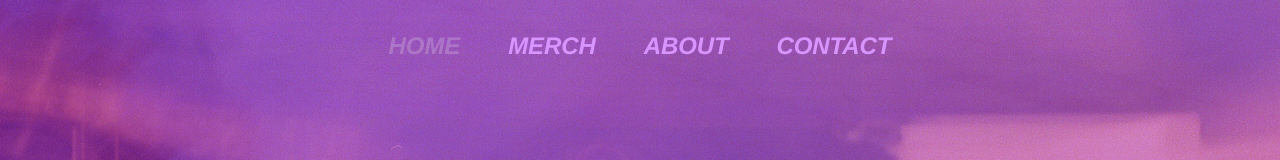
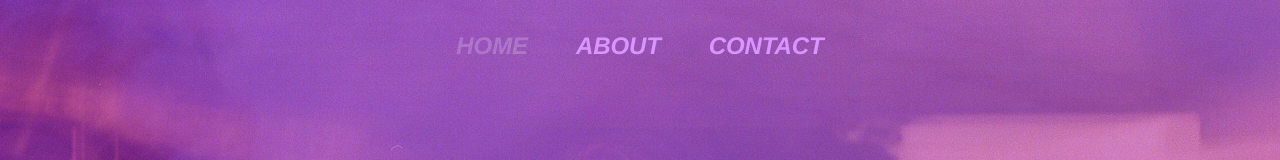
Before and after one commit to stuartleach/loveleach, a React (Create React App) app: page / in a window 1280 px wide. Shown: the top 160 px of the page. Built offline with nearby package versions, Linux system fonts and the light colour scheme.

Commit message:
Update App.js

```diff
--- a/src/components/App.js
+++ b/src/components/App.js
@@ -189,11 +189,6 @@ const App = () => {
 				text: 'Home',
 				page: 'Home',
 			},
-			merch: {
-				url: `http://merch.loveleach.com/`,
-				text: 'Merch',
-				page: 'Merch',
-			},
 			about: {
 				url: null,
 				text: 'About',
```
